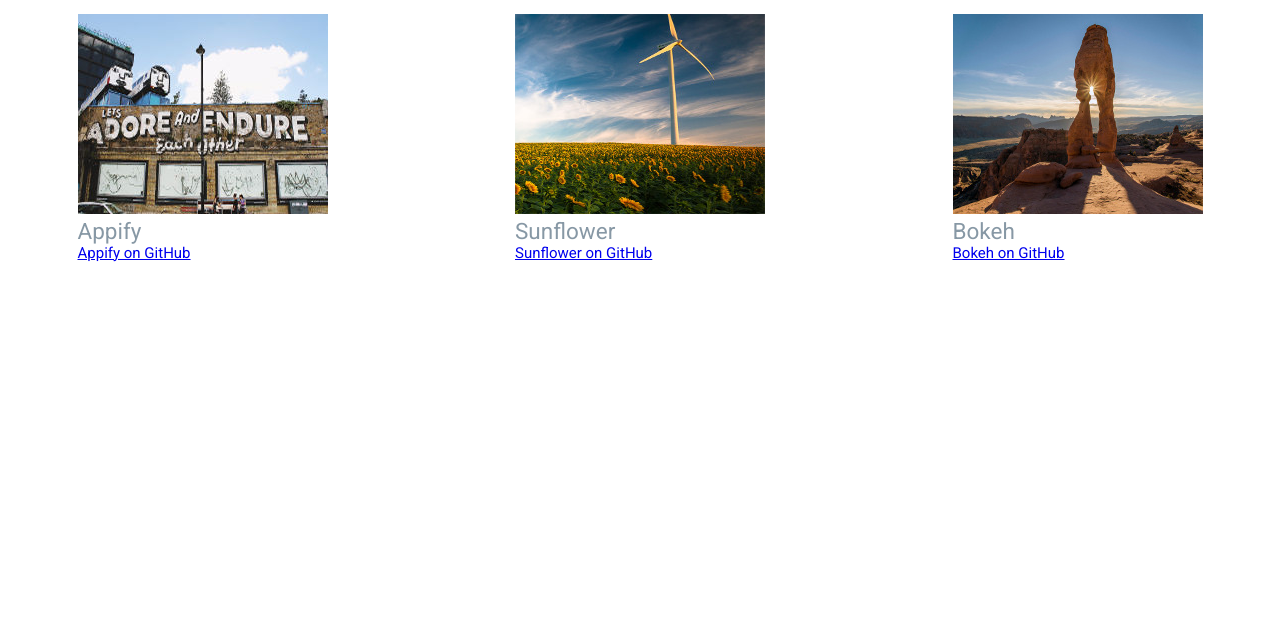
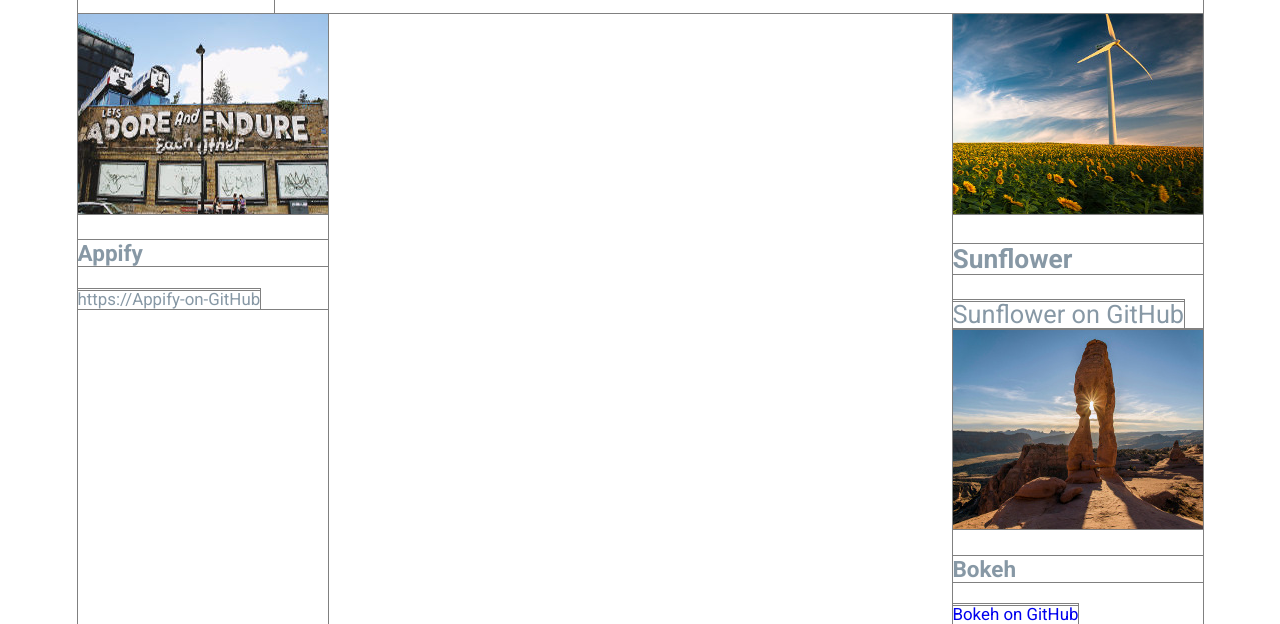
Before and after one commit to charleyblue/janeDoette, a website: page index.html in a window 1280 px wide. Shown: the part 353-977 px from the top of the page. Before the commit the page ends 800 px from the top, so only its background shows below. Drawn offline with Linux system fonts and the light colour scheme.

Commit message:
corrections after first submital

```diff
--- a/css/styles.css
+++ b/css/styles.css
@@ -1,9 +1,13 @@
-/** {
+* {
   outline: 1px solid gray;
-}*/
-html, figure, div {
+}
+
+html,
+figure,
+div {
   margin: 0;
 }
+
 body {
   box-sizing: border-box;
   font-family: 'Roboto', sans-serif;
@@ -11,23 +15,27 @@ body {
   margin: 0;
   padding: 0;
 }
+
 .container {
   display: flex;
   display: -webkit-flex;
-  flex-flow: column nowrap;;
+  flex-flow: column nowrap;
+  -webkit-flex-flow: column nowrap;
   margin: 0 auto;
   max-width: 80vw;
 }
+
 .box {
   display: flex;
   display: -webkit-flex;
   flex-flow: row wrap;
   -webkit-flex-flow: row wrap;
   justify-content: space-between;
-  -webkit-justify-content: space-betweengit add;
+  -webkit-justify-content: space-between;
   margin: 0 auto;
   width: 100%;
 }
+
 .box1 {
   border-bottom: 1px solid #8096AB;
   display: inline-flex;
@@ -37,29 +45,35 @@ body {
   margin: 0 auto;
   width: 100%;
 }
+
 .logo {
   color: #2d3c49;
   font-size: 3em;
 }
+
 #logo {
   align-self: baseline;
 }
+
 .headline {
   align-self: flex-end;
   color: #2d3c49;
   line-height: .8em;
 }
-.headline h1 {
+
+.headline-h1 {
   align-self: flex-end;
   font-size: 2.5em;
   font-weight: 100;
 }
-.headline h3 {
+
+.headline-h3 {
   align-self: flex-end;
   font-size: 1.25em;
   font-weight: 300;
   text-align: right;
 }
+
 .hero {
   background: rgb(125,151,173);
   background-image: linear-gradient(rgba(250,250,250,1), rgba(245,245,245,0.8), rgba(250,250,250,1));
@@ -75,7 +89,8 @@ body {
   margin: .5em auto .25em auto;
   width: 100%;
 }
-.hero h4 {
+
+.hero-h4 {
   color: rgb(114,129,139);
   font-size: 1.25em;
 }
@@ -84,29 +99,50 @@ body {
   -webkit-align-self: center;
   align-self: center;
 }
+
 .featured {
-  display: block;
+  display: flex;
+  display: -webkit-flex;
   margin: 0 auto;
   width: 100%;
 }
+
 .subdue {
   color: rgba(135,152,165, 0.75);
   font-size: inherit;
   font-weight: 300;
 }
-.subdue h3 {
+
+.subdue-h3 {
   font-size: 2em;
 }
+
 .meta {
   align-self: unset;
   margin-right: 0.33em;
   text-align: center;
   transform: rotate(4deg);
 }
-figcaption {
+
+.image-cluster {
+  align-content: space-between;
+}
+.image {
   color: rgba(135,152,165, 1);
+  /*display: flex;*/
+  /*flex-flow: column wrap;*/
+  /*align-content: space-between;*/
+}
+
+.caption-h3 {
   font-size: 1.5em;
 }
+
+.caption-anchor {
+  text-decoration: none;
+  font-size: 1.125em;
+}
+
 @media screen and (max-width:370px) {
   .headline h1 {
     font-size: 1.5em;
@@ -122,7 +158,9 @@ figcaption {
 @media screen and (max-width:615px) {
   .image {
     align-items: center;
+    -webkit-align-items: center;
     display: flex;
+    display: -webkit-flex;
     flex-flow: column wrap;
     justify-content: center;
   }
--- a/index.html
+++ b/index.html
@@ -14,13 +14,13 @@
           <span id="logo">&#127321;|&#127315;</span>
         </div>
         <div class="headline">
-          <h1>Jane Doette</h1>
-          <h3>Front End Ninja</h3>
+          <h1 class="headline-h1">Jane Doette</h1>
+          <h3 class="headline-h3">Front End Ninja</h3>
         </div>
       </header>
       <section class="box hero">
         <div class="row">
-          <h4>Creative Web Development</h4>
+          <h4 class="hero-h4">Creative Web Development</h4>
         </div>
         <div class="meta row">
             &lt;meta charset="utf-8" /&gt;<br>
@@ -32,29 +32,28 @@
       </section>
       <section class="box featured">
         <div class="subdue">
-          <h3>Featured Work</h3>
+          <h3 class="subdue-h3">Featured Work</h3>
         </div>
-        <div class="box image">
-          <figure>
-            <picture>
-              <img src="images/endore-scaled.jpg">
-              <figcaption>Appify</figcaption>
-              <a href="#">Appify on GitHub</a>
-            </picture>
+        <div class="box image-cluster">
+          <figure class="image">
+            <img src="images/endore-scaled.jpg" alt="Building front with cool name">
+            <figcaption>
+              <h3 class="caption-h3">Appify</h3>
+              <span><a href="#" class="caption-anchor image">https://Appify-on-GitHub</a></span>
+            </figcaption>
           </figure>
-          <figure>
-            <picture>
-              <img src="images/sunflower-scaled.jpg">
-              <figcaption>Sunflower</figcaption>
-              <a href="#">Sunflower on GitHub</a>
-            </picture>
-          </figure>
-          <figure>
-            <picture>
-              <img src="images/monolithSun-scaled.jpg">
-              <figcaption>Bokeh</figcaption>
-              <a href="#">Bokeh on GitHub</a>
-            </picture>
+          <figure class="image">
+              <img src="images/sunflower-scaled.jpg" alt="Large open field of sunflowers with a larg wind turbine">
+              <figcaption class="caption-h3">
+                <h3>Sunflower</h3>
+                <span><a href="#" class="caption-anchor image">Sunflower on GitHub</a></span>
+                </figcaption>
+          <figure class="image">
+              <img src="images/monolithSun-scaled.jpg" alt="Southwestern landscape with a monolithic rock formation and sun shining through opening">
+              <figcaption>
+                <h3 class="caption-h3">Bokeh</h3>
+                <span><a href="#" class="caption-anchor">Bokeh on GitHub</a></span>
+              </figcaption>
           </figure>
         </div>
       </section>
```
